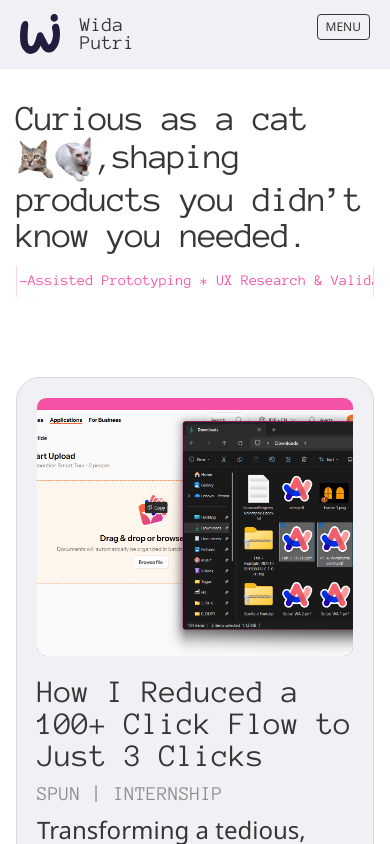
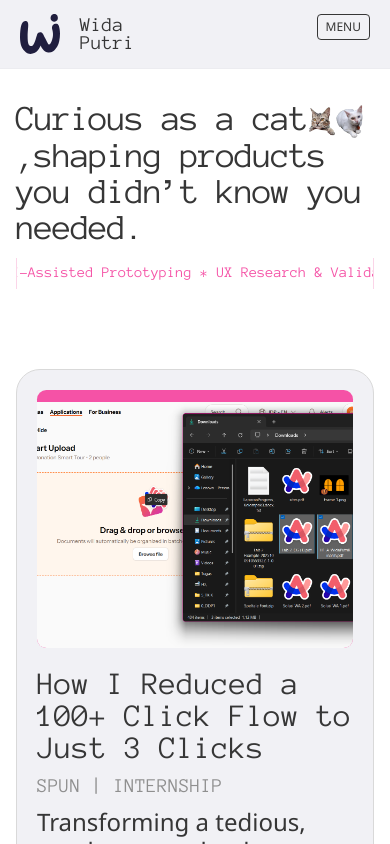
Before and after one commit to widaputri/portfolio, a Next.js app: page / in a window 390 px wide. Shown: the top 844 px of the page. Built offline with nearby package versions, Linux system fonts and the light colour scheme.

Commit message:
fix: update dimensions in globals.css and correct timestamps in portfolio-meta.json and sitemap.xml

```diff
--- a/app/globals.css
+++ b/app/globals.css
@@ -143,7 +143,7 @@ html {
   display: inline-flex;
   align-items: center;
   justify-content: center;
-  width: 2.0625em;
+  width: 1.5em;
   height: auto;
   margin-inline: 2px;
   vertical-align: middle;
@@ -220,14 +220,10 @@ html {
     display: inline-flex;
     align-items: center;
     justify-content: center;
-    width: 2.0625em;
+    width: 1.5em;
     margin-inline: 2px;
   }
 
-  .cat-image {
-    width: 100% !important;
-    height: auto !important;
-  }
 }
 
 @media (max-width: 1100px) and (min-width: 901px) {
--- a/public/portfolio-meta.json
+++ b/public/portfolio-meta.json
@@ -1,3 +1,3 @@
 {
-  "updatedAt": "2026-10-25T10:30:54.218Z"
+  "updatedAt": "2026-10-25T10:41:22.974Z"
 }
```
Also changed, not shown: 1 other file (tests, documents, lock files or other folders).
